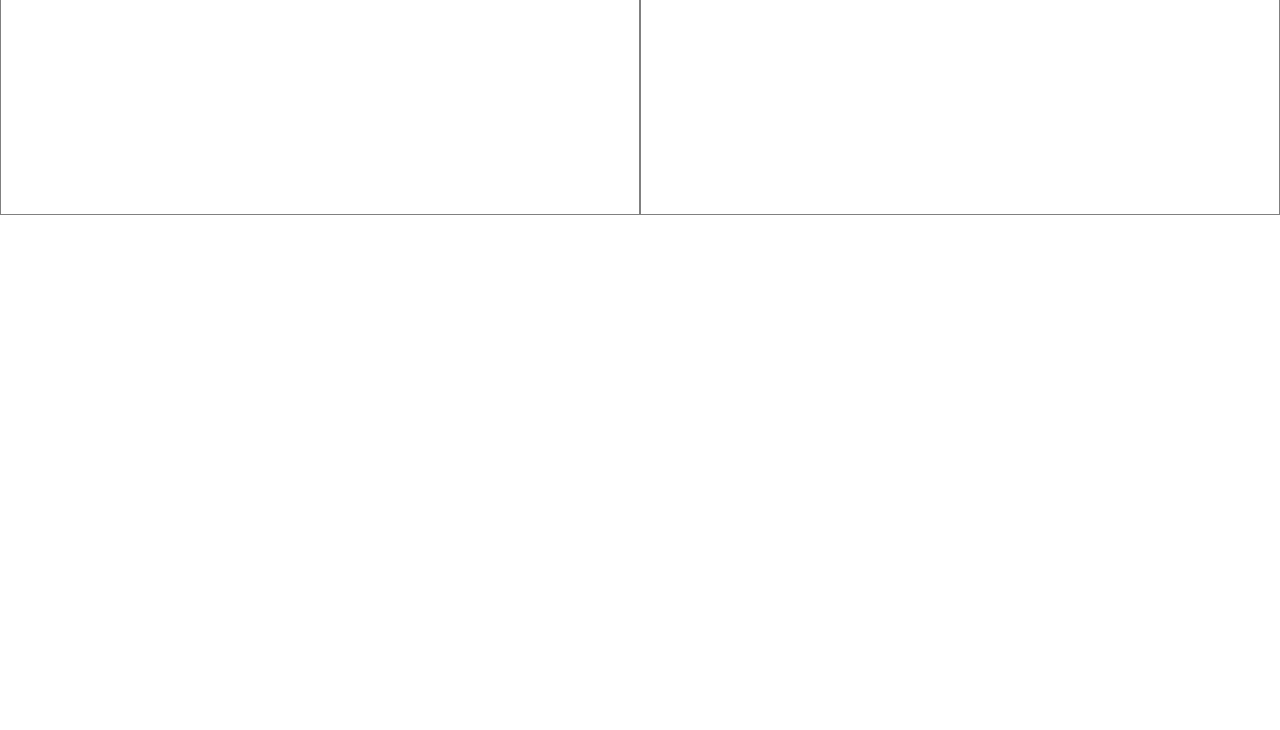
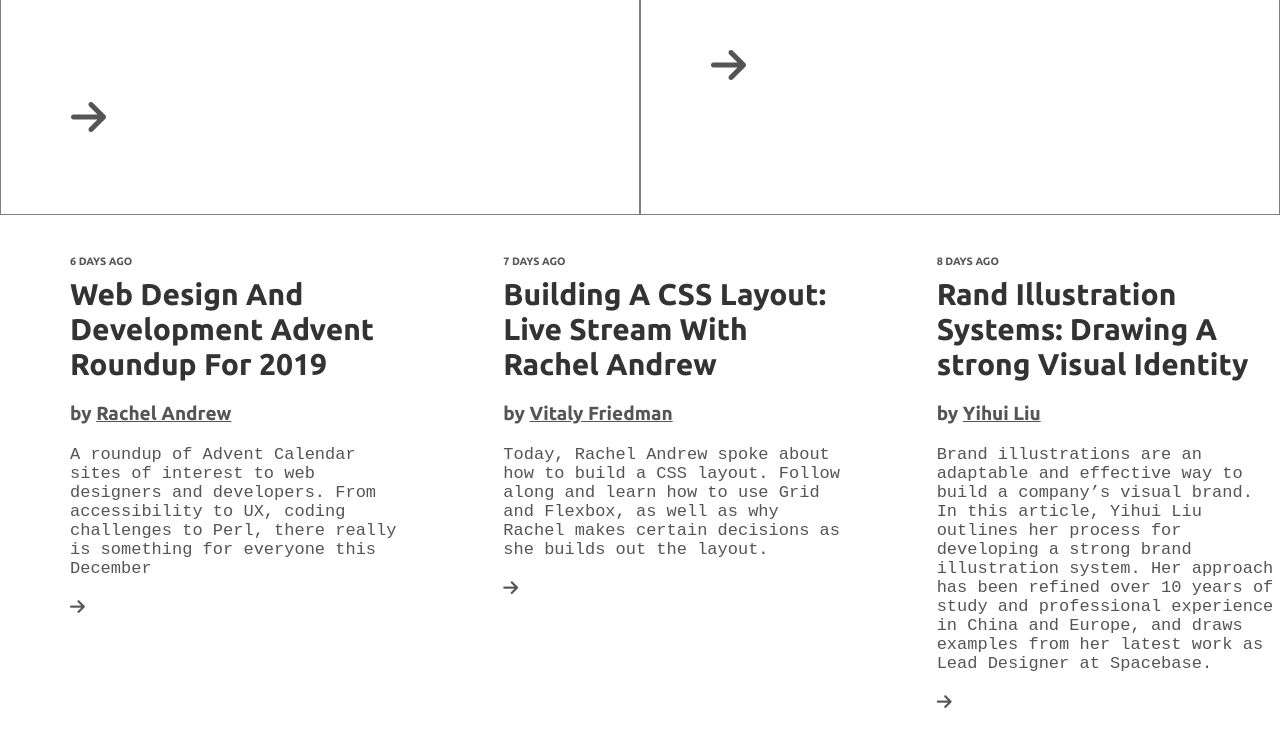
Before and after one commit to Flakster/Smashing-Magazine-heatmap, a website: page index.html in a window 1280 px wide. Shown: the part 895-1625 px from the top of the page. Before the commit the page ends 1110 px from the top, so only its background shows below. Drawn offline with Linux system fonts and the light colour scheme.

Commit message:
add markup and styles for news-sectiom

```diff
--- a/index.html
+++ b/index.html
@@ -47,16 +47,53 @@
   <section class="latest-articles">
     <article class="featured-article">
       <h1>Smashing Podcast Episode 5 With Jason Pamental: What Are Variable Fonts?</h1>
+      <p><i class="fa fa-arrow-right arrow-icon"></i></p>
     </article>
     <article class="featured-article">
       <h1>Live Sketching A Site Visitor Journey To Create A Sitemap With Your Client</h1>
+      <p><i class="fa fa-arrow-right arrow-icon"></i></p>
     </article>
     <article class="featured-article">
       <h1>Inclusive Components: Book Reviews And Accessibility Resources</h1>
+      <p><i class="fa fa-arrow-right arrow-icon"></i></p>
     </article>
     <article class="featured-article">
       <h1>Should Your Portfolio Site Be A PWA?</h1>
+      <p><i class="fa fa-arrow-right arrow-icon"></i></p>
     </article>
+  </section>
+  <section class="news">
+    <div class="first-news-div">
+      <h6>6 DAYS AGO</h6>
+      <h3>Web Design And Development Advent Roundup For 2019</h3>
+      <h5>by <a href="#">Rachel Andrew</a></h5>
+      <p>A roundup of Advent Calendar sites of interest to web designers and developers.
+        From accessibility to UX, coding challenges to Perl, there really is
+        something for everyone this December
+      </p>
+      <p><i class="fa fa-arrow-right news-arrow-icon"></i></p>
+    </div>
+
+    <div class="second-news-div">
+      <h6>7 DAYS AGO</h6>
+      <h3>Building A CSS Layout: Live Stream With Rachel Andrew</h3>
+      <h5>by <a href="#">Vitaly Friedman</a></h5>
+      <p>Today, Rachel Andrew spoke about how to build a CSS layout.
+        Follow along and learn how to use Grid and Flexbox, as well as why Rachel
+        makes certain decisions as she builds out the layout.
+      </p>
+      <p><i class="fa fa-arrow-right news-arrow-icon"></i></p>
+    </div>
+
+    <div class="third-news-div">
+      <h6>8 DAYS AGO</h6>
+      <h3>Rand Illustration Systems: Drawing A strong Visual Identity</h3>
+      <h5>by <a href="#">Yihui Liu</a></h5>
+      <p>Brand illustrations are an adaptable and effective way to build a company’s visual brand. In this article, Yihui Liu outlines her process for developing a strong brand illustration system. Her approach has been refined over 10 years of study and professional experience in China and Europe,
+        and draws examples from her latest work as Lead Designer at Spacebase.
+      </p>
+      <p><i class="fa fa-arrow-right news-arrow-icon"></i></p>
+    </div>
   </section>
 </body>
 </html>
--- a/style.css
+++ b/style.css
@@ -20,27 +20,9 @@ body {
     text-align: center;
 }
 
-.nav-articles-area {
-    text-align: center;
-}
-
-.nav-books-area {
-    text-align: center;
-}
-
-.nav-events-area {
-    text-align: center;
-}
-
-.nav-jobs-area {
-    text-align: center;
-}
-
-.nav-membership-area {
-    text-align: center;
-}
-
-.header-btn-area {
+.nav-articles-area, .nav-books-area,
+.nav-events-area, .nav-jobs-area,
+.nav-membership-area, .header-btn-area{
     text-align: center;
 }
 
@@ -60,6 +42,10 @@ body {
     padding: 13px;
     border: 1px solid lightslategray;
     font-size: 20px;
+}
+
+.btn-topics-header:hover {
+    cursor: pointer;
 }
 
 /* <<<< LATEST ARTICLES SECTION >>>>> */
@@ -99,3 +85,60 @@ body {
   font-family: 'Ubuntu', sans-serif;
   margin: 100px auto;
 }
+
+.arrow-icon {
+    font-size: 40px !important;
+    margin: 0 auto 20px 70px;
+}
+
+.featured-article p:hover {
+    cursor: pointer;
+}
+
+/* <<<< NEWS SECTION >>>>> */
+.news {
+    font-family: 'Ubuntu', sans-serif;
+    display: grid;
+    grid-template-columns: 1fr 1fr 1fr;
+    grid-gap: 20px;
+}
+.news > div {
+    margin-left: 70px;
+}
+
+.first-news-div > h6, .second-news-div > h6,
+.third-news-div > h6 {
+    margin: 40px auto 10px auto;
+}
+
+.first-news-div > h3, .second-news-div > h3,
+.third-news-div > h3 {
+   font-size: 30px;
+   color: rgb(51, 51, 51);
+}
+
+.first-news-div > h5, .second-news-div > h5,
+.third-news-div > h5 {
+    font-size: 19px;
+    margin: 20px auto;
+}
+
+.first-news-div > h5 a, .second-news-div > h5 a,
+.third-news-div > h5 a{
+    color: #555;
+}
+
+.first-news-div > h5 a:hover, .second-news-div > h5 a:hover,
+.third-news-div > h5 a:hover{
+    color: black;
+}
+
+.first-news-div > p, .second-news-div > p,
+.third-news-div > p {
+    font-family: monospace !important;
+    font-size: 17px;
+}
+
+.news-arrow-icon {
+    margin: 20px auto 20px 0;
+}
```
